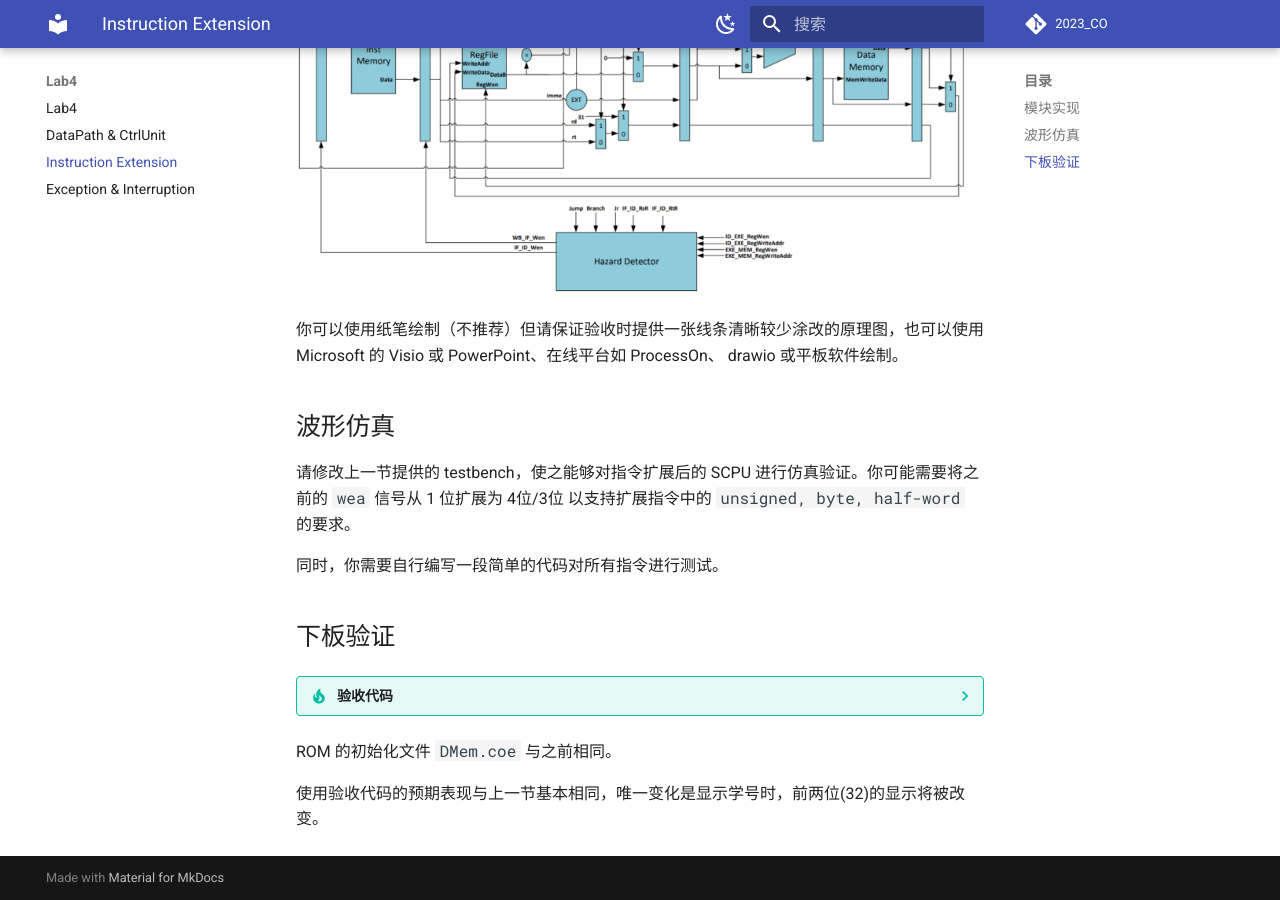
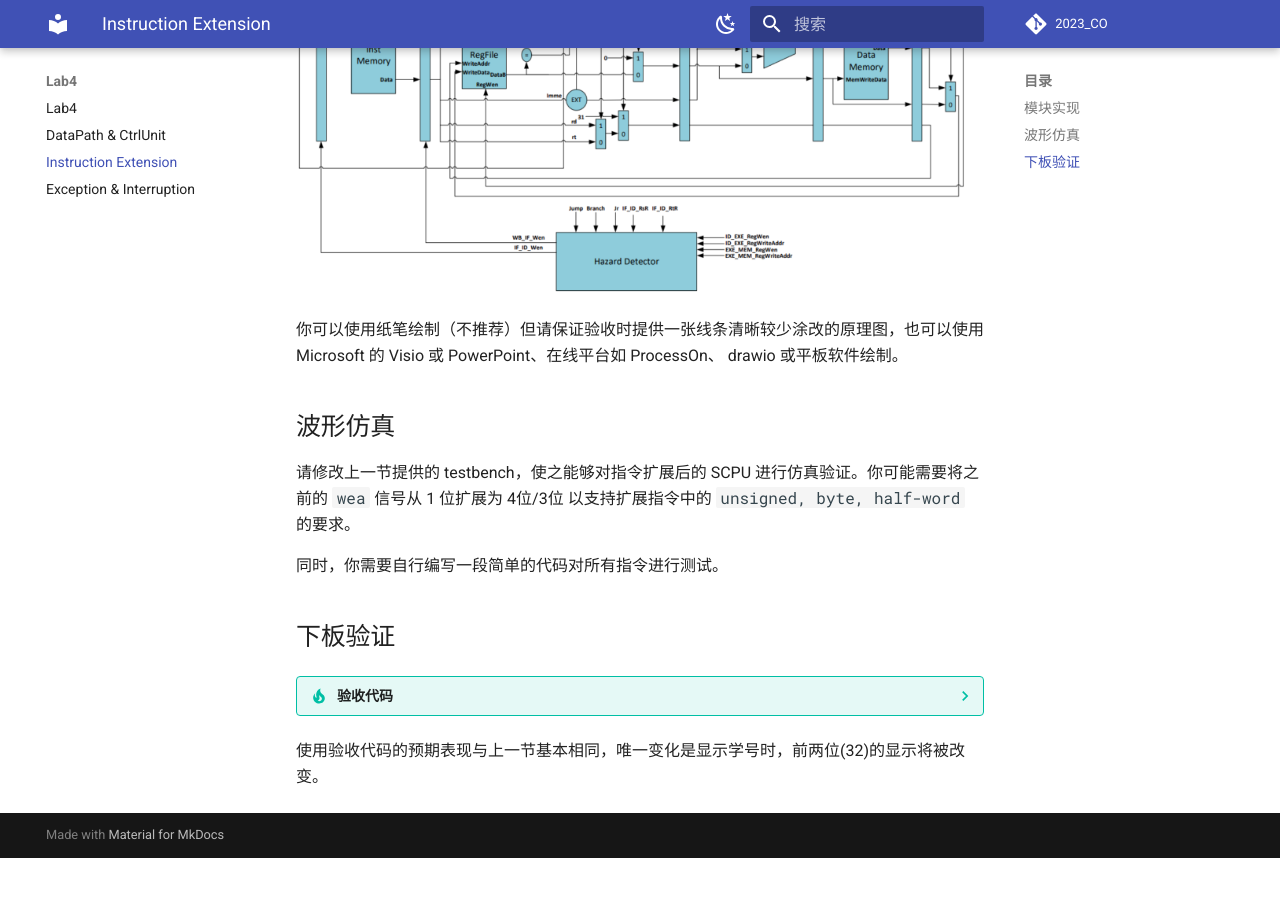
Before and after one commit to Guahao31/2023_CO, an MkDocs documentation site: the page built from docs/Lab4/instr_extension.md, in a window 1280 px wide and 900 px high, scrolled down 1356 px. Built offline with MkDocs 1.6.1 and Material for MkDocs 9.7.7, drawn with Linux system fonts in a browser that asks for light colours; comment, search, counter and statistics services are not loaded; after the commit the page ends 2214 px from its top, so only the background shows below that.

Commit message:
fix: 笔误

````diff
--- a/docs/Lab4/instr_extension.md
+++ b/docs/Lab4/instr_extension.md
@@ -283,6 +283,4 @@
         03bdf020, 03def820, 08002300;
         ```
 
-ROM 的初始化文件 `DMem.coe` 与之前相同。
-
 使用验收代码的预期表现与上一节基本相同，唯一变化是显示学号时，前两位(32)的显示将被改变。
````
